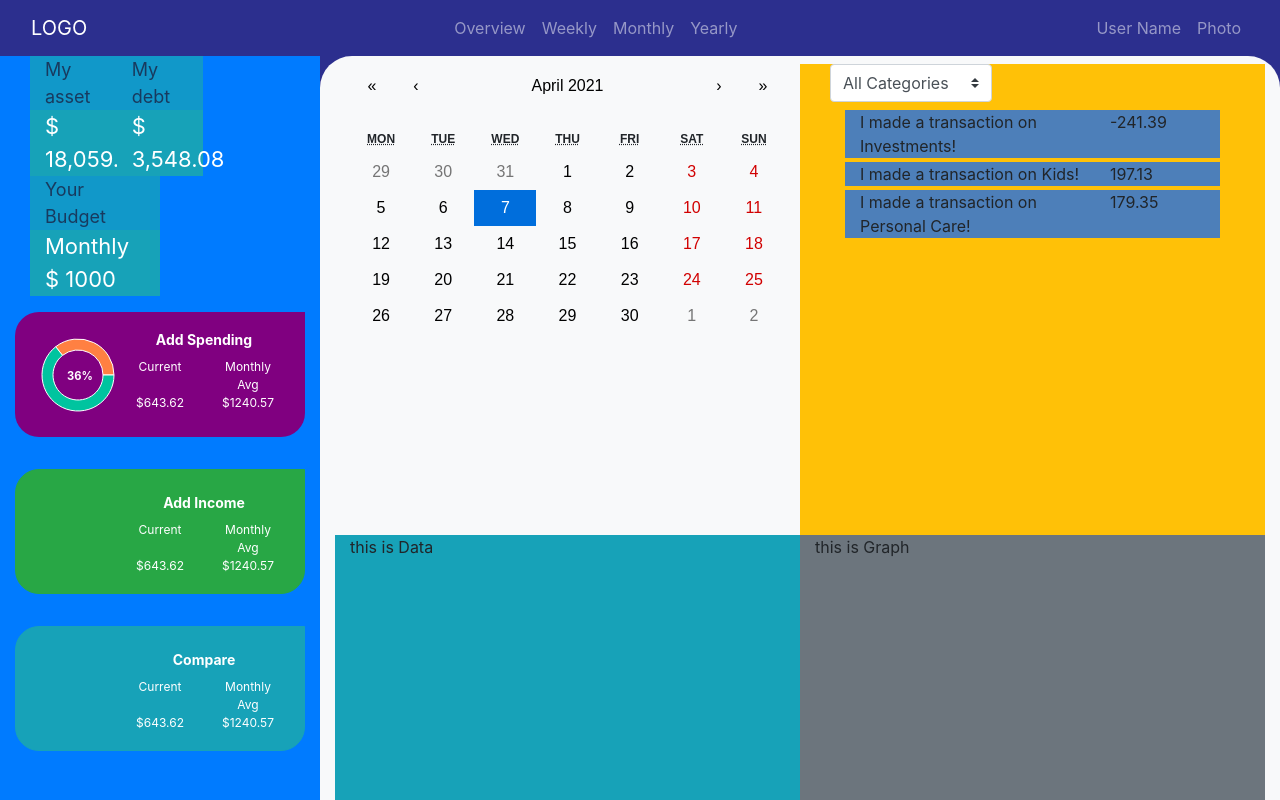
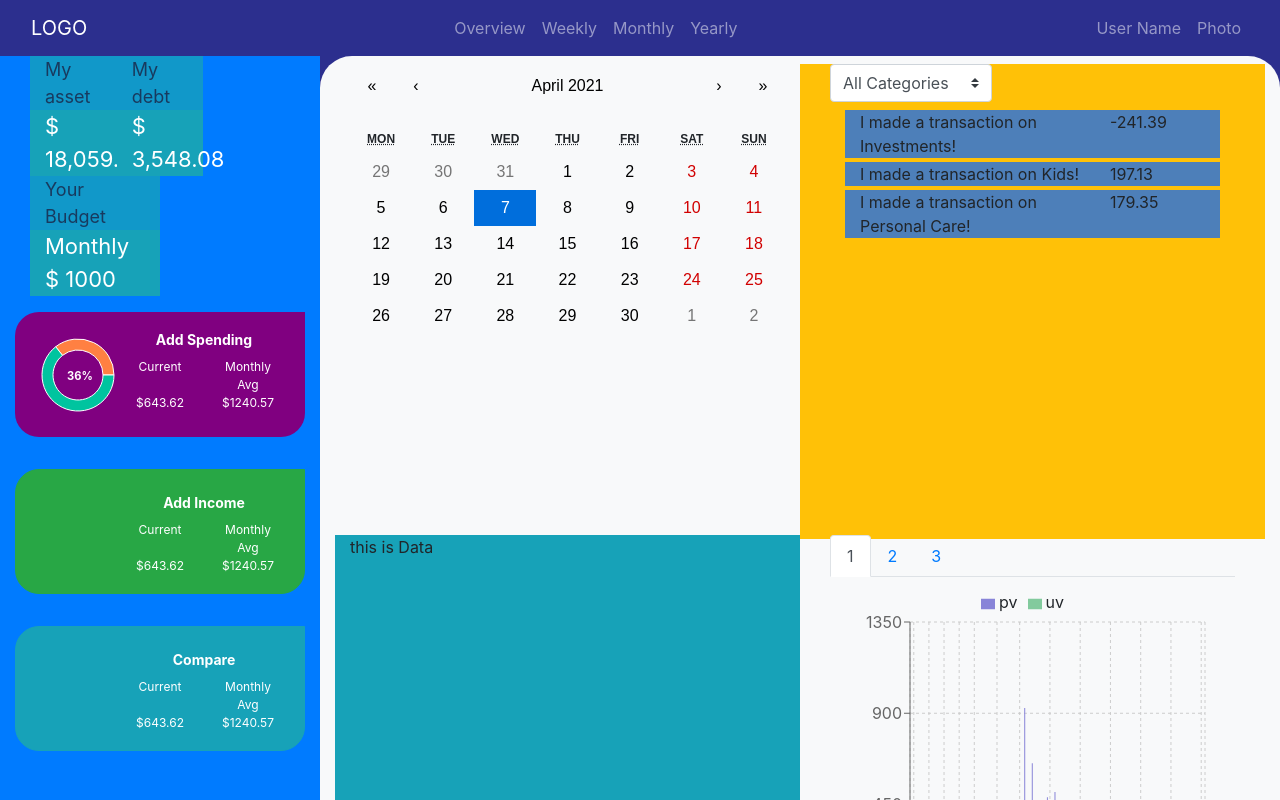
Before and after one commit to FinleyZ/my-account-book, a React (Create React App) app: page / in a window 1280 px wide. Built offline with nearby package versions, Linux system fonts and the light colour scheme.

Commit message:
begin charts

```diff
--- /dev/null
+++ b/src/components/Charts/Charts.js
@@ -0,0 +1,34 @@
+import React , {useState}from 'react'
+import {Tabs, Tab} from 'react-bootstrap'
+import { Container} from 'react-bootstrap'
+import LineChart from './LineChart'
+
+const Charts =(props) => {
+	const [key, setKey] = useState('1');
+
+	return(
+		<Container className= "h-100" >
+				<Tabs
+					id="controlled-tab-example"
+					activeKey={key}
+					onSelect={(k) => setKey(k)}
+				>
+					<Tab eventKey="1" title="1">
+						<Container>
+							<LineChart></LineChart>
+						</Container>
+
+					</Tab>
+					<Tab eventKey="2" title="2">
+					</Tab>
+					<Tab eventKey="3" title="3">
+						abc
+					</Tab>
+			</Tabs>
+			<LineChart></LineChart>
+		</Container>
+	)
+
+};
+
+export default Charts
--- /dev/null
+++ b/src/components/Charts/LineChart.js
@@ -0,0 +1,86 @@
+import React, { PureComponent } from 'react';
+import {
+  BarChart,
+  Bar,
+  Brush,
+  ReferenceLine,
+  XAxis,
+  YAxis,
+  CartesianGrid,
+  Tooltip,
+  Legend,
+  ResponsiveContainer,
+} from 'recharts';
+
+const data = [
+  { name: '1', uv: 300, pv: 456 },
+  { name: '2', uv: -145, pv: 230 },
+  { name: '3', uv: -100, pv: 345 },
+  { name: '4', uv: -8, pv: 450 },
+  { name: '5', uv: 100, pv: 321 },
+  { name: '6', uv: 9, pv: 235 },
+  { name: '7', uv: 53, pv: 267 },
+  { name: '8', uv: 252, pv: -378 },
+  { name: '9', uv: 79, pv: -210 },
+  { name: '10', uv: 294, pv: -23 },
+  { name: '12', uv: 43, pv: 45 },
+  { name: '13', uv: -74, pv: 90 },
+  { name: '14', uv: -71, pv: 130 },
+  { name: '15', uv: -117, pv: 11 },
+  { name: '16', uv: -186, pv: 107 },
+  { name: '17', uv: -16, pv: 926 },
+  { name: '18', uv: -125, pv: 653 },
+  { name: '19', uv: 222, pv: 366 },
+  { name: '20', uv: 372, pv: 486 },
+  { name: '21', uv: 182, pv: 512 },
+  { name: '22', uv: 164, pv: 302 },
+  { name: '23', uv: 316, pv: 425 },
+  { name: '24', uv: 131, pv: 467 },
+  { name: '25', uv: 291, pv: -190 },
+  { name: '26', uv: -47, pv: 194 },
+  { name: '27', uv: -415, pv: 371 },
+  { name: '28', uv: -182, pv: 376 },
+  { name: '29', uv: -93, pv: 295 },
+  { name: '30', uv: -99, pv: 322 },
+  { name: '31', uv: -52, pv: 246 },
+  { name: '32', uv: 154, pv: 33 },
+  { name: '33', uv: 205, pv: 354 },
+  { name: '34', uv: 70, pv: 258 },
+  { name: '35', uv: -25, pv: 359 },
+  { name: '36', uv: -59, pv: 192 },
+  { name: '37', uv: -63, pv: 464 },
+  { name: '38', uv: -91, pv: -2 },
+  { name: '39', uv: -66, pv: 154 },
+  { name: '40', uv: -50, pv: 186 },
+];
+
+export default class LineChart extends PureComponent {
+
+  render() {
+    return (
+      <ResponsiveContainer width="100%" height="100%">
+        <BarChart
+          width={500}
+          height={300}
+          data={data}
+          margin={{
+            top: 5,
+            right: 30,
+            left: 20,
+            bottom: 5,
+          }}
+        >
+          <CartesianGrid strokeDasharray="3 3" />
+          <XAxis dataKey="name" />
+          <YAxis />
+          <Tooltip />
+          <Legend verticalAlign="top" wrapperStyle={{ lineHeight: '40px' }} />
+          <ReferenceLine y={0} stroke="#000" />
+          <Brush dataKey="name" height={30} stroke="#8884d8" />
+          <Bar dataKey="pv" fill="#8884d8" />
+          <Bar dataKey="uv" fill="#82ca9d" />
+        </BarChart>
+      </ResponsiveContainer>
+    );
+  }
+}
--- a/src/components/DataDisplay/DataDisplay.js
+++ b/src/components/DataDisplay/DataDisplay.js
@@ -2,8 +2,9 @@
 import { Container, Row, Col } from 'react-bootstrap'
 import Calendar from '../Calendar/Calendar'
 import Transactions from '../Transations/Transactions'
+import Charts from '../Charts/Charts'
 
-export const DataDisplay = (props) => {
+const DataDisplay = (props) => {
 	const [CurrentDate , setCurrentDate] = useState(new Date());
 
 
@@ -39,8 +40,13 @@
 		</Row>
 
 		<Row className="h-50" lg="12">
-			<Col className="bg-info " lg="6" md="6" style={{height: "475px"}}>this is Data</Col>
-			<Col className="bg-secondary" lg="6" md="6" style={{height: "475px"}}>this is Graph</Col>
+			<Col className="bg-info " lg="6" md="6" style={{height: "475px"}}>
+				this is Data
+			</Col>
+
+			<Col /*className="bg-secondary"*/ lg="6" md="6" style={{height: "475px"}}>
+				<Charts/>
+			</Col>
 		</Row>
 	</Container>
 	)
--- a/src/containers/MyAccountBook/MyAccountBook.js
+++ b/src/containers/MyAccountBook/MyAccountBook.js
@@ -10,7 +10,7 @@
 
 const MyAccountBook = () =>{
 	const [monthlyData , setMonthlyData] = useState(monthlyDummyData);
-	const [CurrentAccount , setCurrentAccount] = useState();
+	// const [CurrentAccount , setCurrentAccount] = useState();
 
 
 
```
